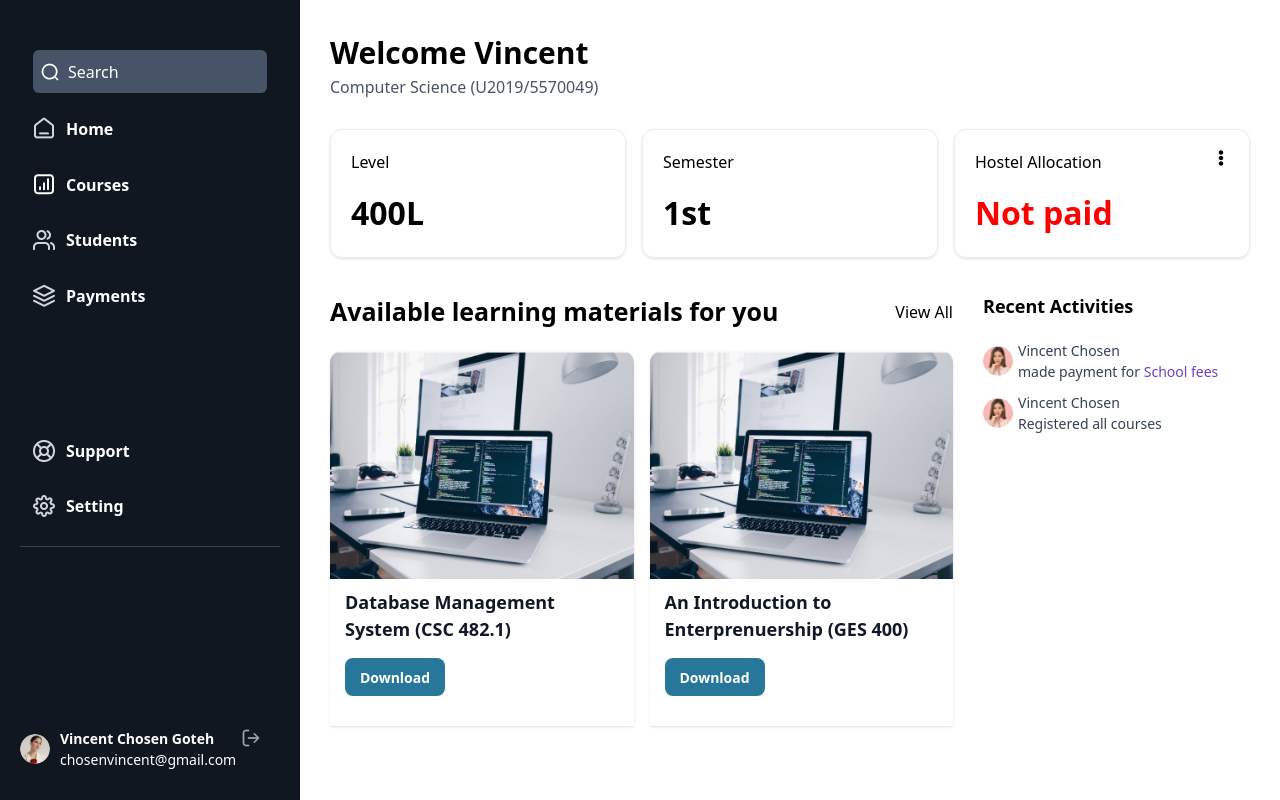
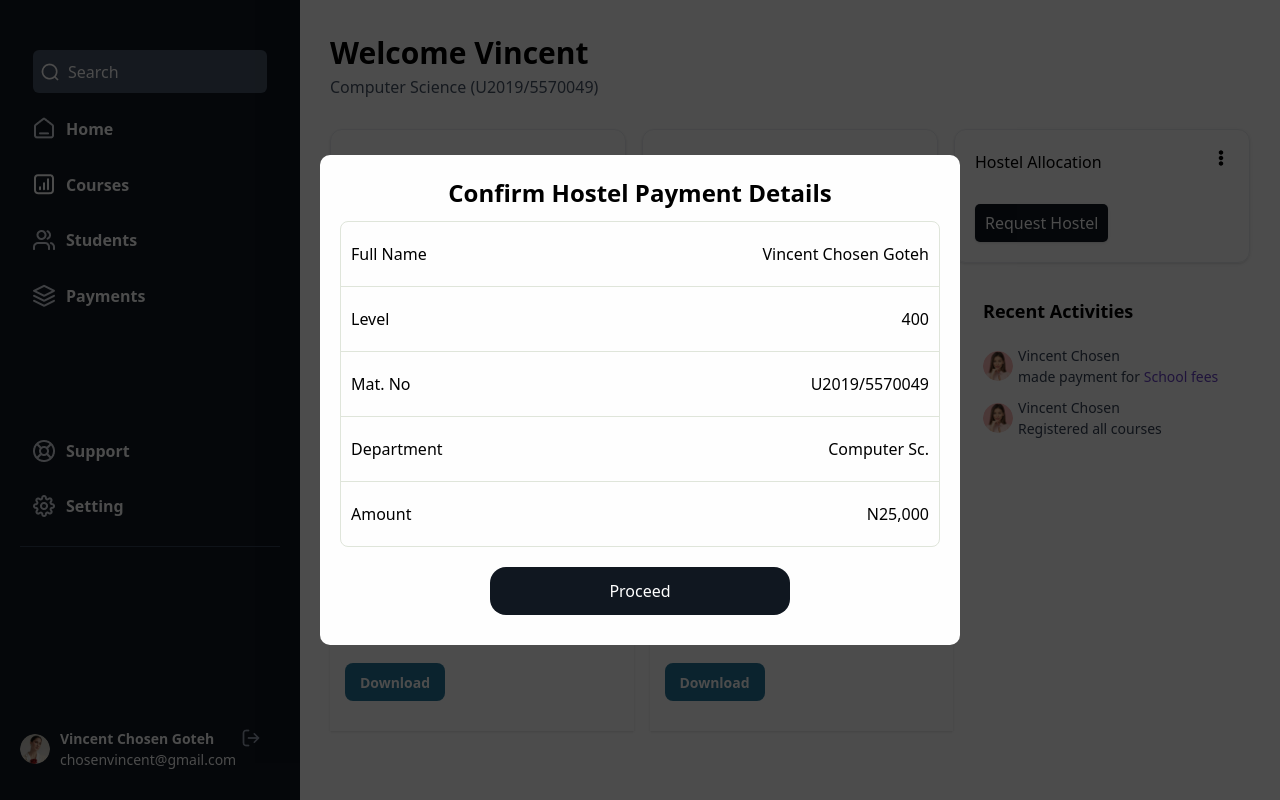
Before and after one commit to Michael2004-ukpeh/Hostel-Refunding-System, a React (Vite) app in the folder hostel-refunding-app/: page /dashboard in a window 1280 px wide. Built offline with nearby package versions, Linux system fonts and the light colour scheme.

Commit message:
Finished Refund modal

```diff
--- a/hostel-refunding-app/src/Dashboard/Dashboard.jsx
+++ b/hostel-refunding-app/src/Dashboard/Dashboard.jsx
@@ -2,6 +2,7 @@ import Navbar from "../components/Dashboard/Navbar"
 import Statistics from "../components/Dashboard/Statistics"
 import LearningMaterials from "../components/Dashboard/LearningMaterials"
 import Activities from "../components/Dashboard/Activities"
+import ConfirmHostelPayment from "../components/Modals/ConfirmHostelPayment"
 
 export default function Dashboard(){
     return (
@@ -19,6 +20,8 @@ export default function Dashboard(){
                     </div>
                 </section>
             </div>
+
+            <ConfirmHostelPayment />
         </main>
     )
 }
--- a/hostel-refunding-app/src/components/Dashboard/LearningMaterials.jsx
+++ b/hostel-refunding-app/src/components/Dashboard/LearningMaterials.jsx
@@ -21,8 +21,6 @@ export default function LearningMaterials() {
                     <div className="px-[15px] flex flex-col gap-[15px] ">
                         <h3 className="text-[18px] font-[600] text-[#101828] ">Database Management System (CSC 482.1)</h3>
 
-                        {/* <p className="text-[16px] text-[500] font-[#475467] ">An introduction to Database Management System</p> */}
-
                         <a href={""} className="px-[27px] py-[5px] rounded-[8px] bg-[#27779B] text-[#fff] text-[14px] font-[700] w-[100px] h-[38px] flex items-center justify-center ">Download</a>
                     </div>
                 </div>
@@ -37,8 +35,6 @@ export default function LearningMaterials() {
                     <div className="px-[15px] flex flex-col gap-[15px] ">
                         <h3 className="text-[18px] font-[600] text-[#101828] ">An Introduction to Enterprenuership (GES 400)</h3>
 
-                        {/* <p className="text-[16px] text-[500] font-[#475467] ">A complete introduction to Enterprenuership</p> */}
-
                         <a href={""} className="px-[27px] py-[5px] rounded-[8px] bg-[#27779B] text-[#fff] text-[14px] font-[700] w-[100px] h-[38px] flex items-center justify-center ">Download</a>
                     </div>
                 </div>
--- a/hostel-refunding-app/src/components/Dashboard/Statistics.jsx
+++ b/hostel-refunding-app/src/components/Dashboard/Statistics.jsx
@@ -1,6 +1,15 @@
 import { FaEllipsisV } from 'react-icons/fa';
+import { useState } from 'react';
 
 export default function Statistics() {
+    const [showRefundModal, setShowRefundModal] = useState(false);
+
+    function handleRefundModal(){
+        setShowRefundModal(prev => {
+            setShowRefundModal(!prev);
+        })
+    }
+
     return (
         <>
             <div className="mb-[30px] ">
@@ -21,14 +30,19 @@ export default function Statistics() {
                     </div>
                 </div>
 
-                <div className="border-[1px] border-[#EAECF0] p-[20px] rounded-[12px] shadow flex items-start justify-between ">
+                <div className="border-[1px] border-[#EAECF0] p-[20px] rounded-[12px] shadow flex items-start justify-between relative ">
                     <div>
-                        <p className="text-[16px] font-[500] mb-[15px] ">Hostel Allocation</p>
-                        <p className="text-[32px] text-[red] font-[600] ">Not paid</p>
+                        <p className="text-[16px] font-[500] mb-[30px] ">Hostel Allocation</p>
+
+                        <button className='bg-[#101720] rounded-[5px] py-[7px] px-[10px] shadow text-[#fff] '>Request Hostel</button>
                     </div>
 
-                    <div className=" cursor-pointer ">
+                    <div onClick={handleRefundModal} className=" cursor-pointer ">
                         <FaEllipsisV />
+                    </div>
+
+                    <div style={{display: showRefundModal ? "block": "none"}} className='absolute top-[45px] right-[28px] h-[70px] shadow p-[30px] bg-[#f5f5f5] flex items-center rounded-[5px]  '>
+                        <button className='bg-none '>Request for Refund</button>
                     </div>
                 </div>
             </div>
--- /dev/null
+++ b/hostel-refunding-app/src/components/Modals/ConfirmHostelPayment.jsx
@@ -0,0 +1,41 @@
+
+export default function ConfirmHostelPayment() {
+    return (
+        <div className="fixed z-50 inset-0 bg-[rgba(0,0,0,0.7)] ">
+            <div className="bg-[#FEFEFE] absolute rounded-[10px] top-[50%] left-[50%] transform translate-x-[-50%] translate-y-[-50%] pt-[20px] px-[20px] pb-[30px] w-[50%] ">
+                <h2 className="text-center text-[24px] mb-[10px] font-[700]">Confirm Hostel Payment  Details</h2>
+
+                <div className="border-[1px] border-[#DFE5DA] rounded-[8px] ">
+                    <div className="flex items-center justify-between gap-[50px] py-[20px] px-[10px] border-b-[1px] border-b-[#DFE5DA] ">
+                        <p>Full Name</p>
+                        <p>Vincent Chosen Goteh</p>
+                    </div>
+
+                    <div className="flex items-center justify-between gap-[50px] py-[20px] px-[10px] border-b-[1px] border-b-[#DFE5DA] ">
+                        <p>Level</p>
+                        <p>400</p>
+                    </div>
+
+                    <div className="flex items-center justify-between gap-[50px] py-[20px] px-[10px] border-b-[1px] border-b-[#DFE5DA] ">
+                        <p>Mat. No</p>
+                        <p>U2019/5570049</p>
+                    </div>
+
+                    <div className="flex items-center justify-between gap-[50px] py-[20px] px-[10px] border-b-[1px] border-b-[#DFE5DA] ">
+                        <p>Department</p>
+                        <p>Computer Sc.</p>
+                    </div>
+
+                    <div className="flex items-center justify-between gap-[50px] py-[20px] px-[10px] ">
+                        <p>Amount</p>
+                        <p>N25,000</p>
+                    </div>
+                </div>
+
+                <div className="w-full flex justify-center mt-[20px] ">
+                    <button className='bg-[#101720] rounded-[16px] py-[12px] px-[10px] w-[300px] text-[#fff] '>Proceed</button>
+                </div>
+            </div>
+        </div>
+    )
+}
```
Also changed, not shown: hostel-refunding-app/src/components/Modals/PaymentSuccessful.jsx (added).
